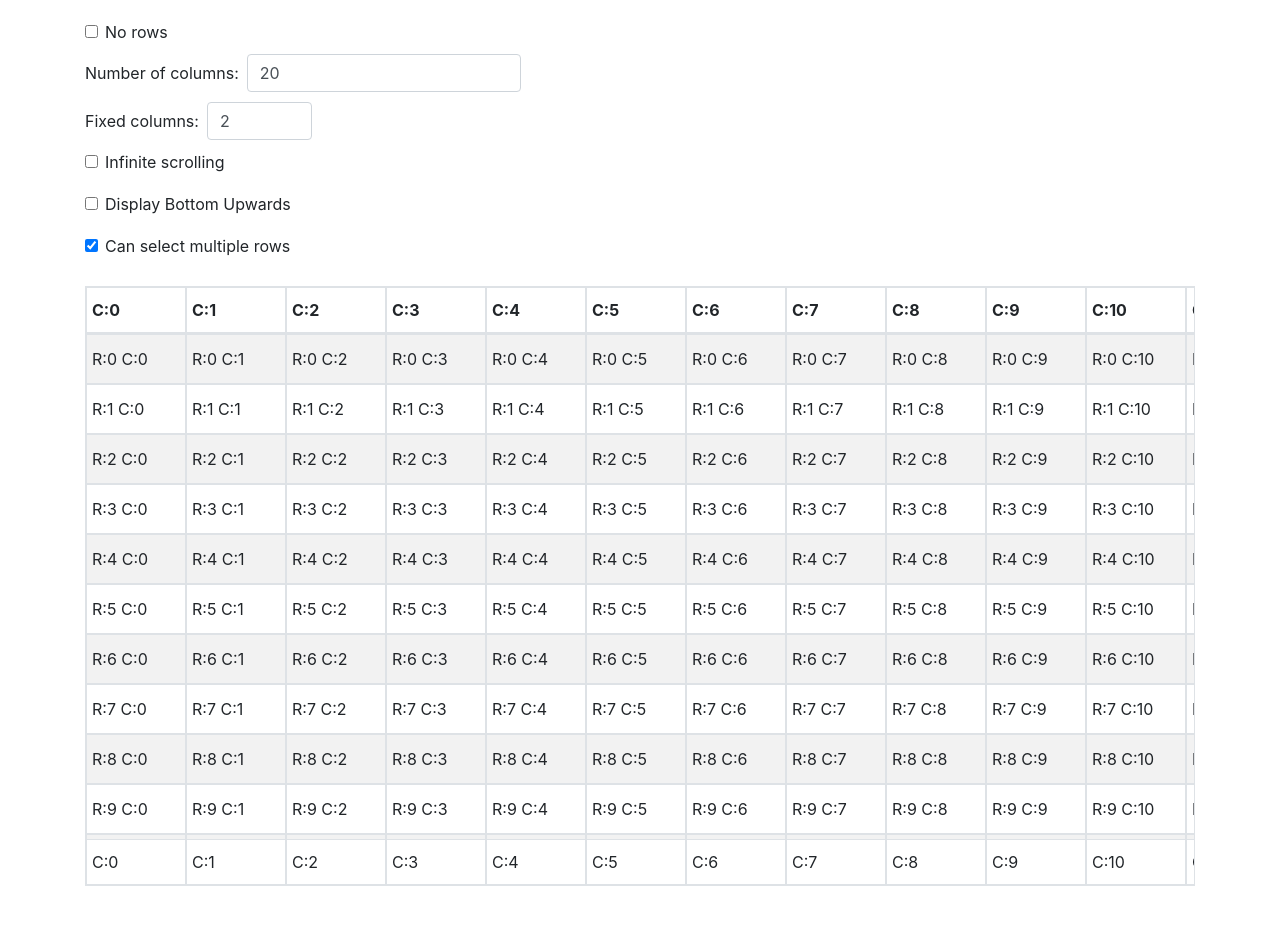
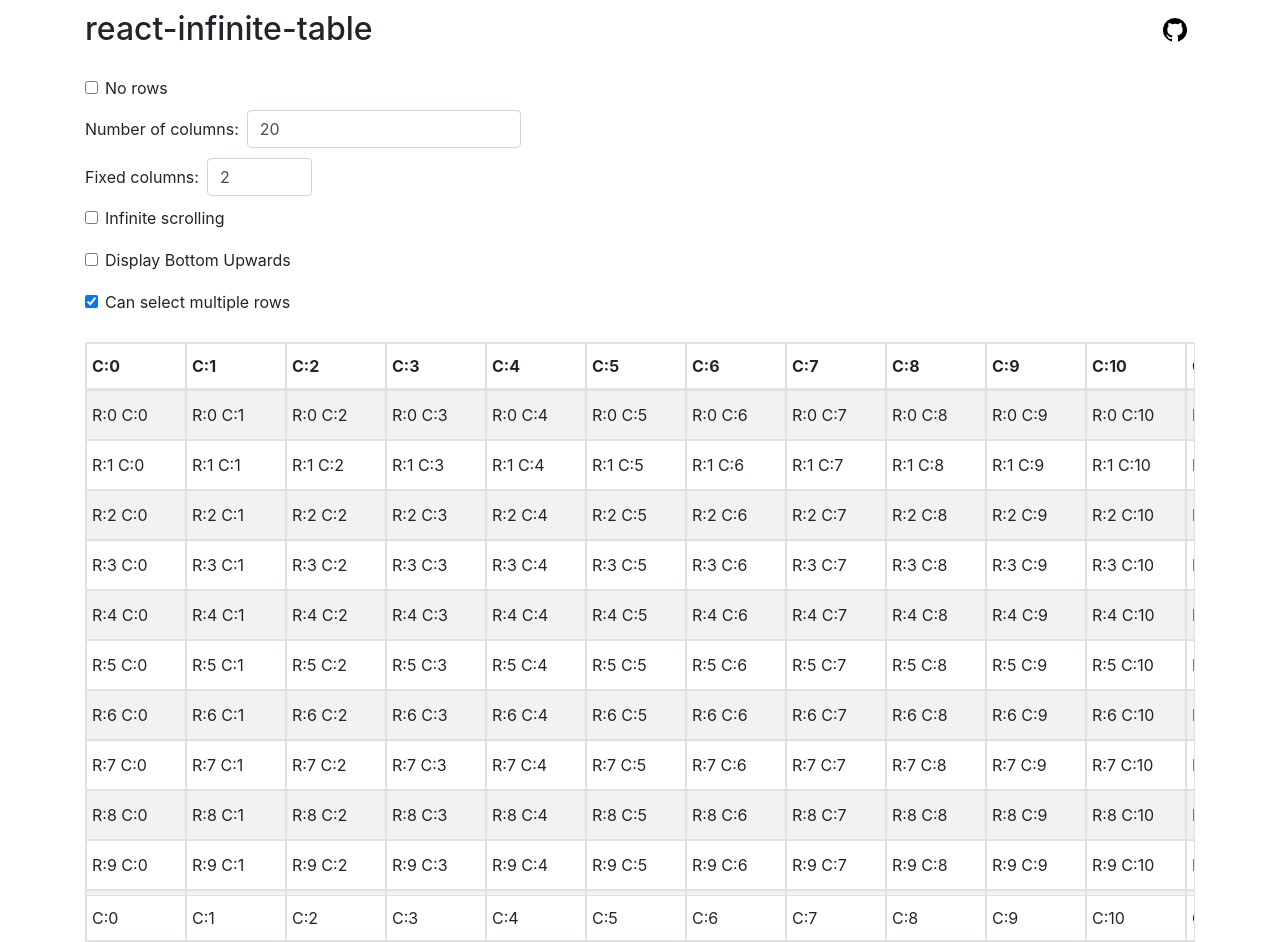
Before and after one commit to nicoladefranceschi/react-infinite-table, a React app: page / in a window 1280 px wide. Before the commit the page ends 886 px from the top, so only its background shows below. Built offline with nearby package versions, Linux system fonts and the light colour scheme.

Commit message:
Demo: adding title and link to repo

```diff
--- a/src/Table.js
+++ b/src/Table.js
@@ -825,7 +825,7 @@ export class Table extends React.Component {
                   height: Math.ceil(topSpacerHeight)
                 }}
               />
-              <tr className='react-infinite-table-spacer' style={{ height: 0 }} /> {/* to fix odd-even numbers */}
+              <tr className='react-infinite-table-spacer' style={{ height: 0 }} /* to fix odd-even numbers */ />
               {this.props.displayBottomUpwards && loadingSpinner}
               {displayables}
               {!this.props.displayBottomUpwards && loadingSpinner}
--- a/src/demo/App.js
+++ b/src/demo/App.js
@@ -225,6 +225,12 @@ class App extends React.Component {
 
     return (
       <div className='container'>
+        <a href='https://github.com/nicoladefranceschi/react-infinite-table' className='float-right mt-3 mr-2'>
+          <svg xmlns='http://www.w3.org/2000/svg' viewBox='0 0 20 20' width='24' height='24'><title>GitHub</title><path d='M10 0a10 10 0 0 0-3.16 19.49c.5.1.68-.22.68-.48l-.01-1.7c-2.78.6-3.37-1.34-3.37-1.34-.46-1.16-1.11-1.47-1.11-1.47-.9-.62.07-.6.07-.6 1 .07 1.53 1.03 1.53 1.03.9 1.52 2.34 1.08 2.91.83.1-.65.35-1.09.63-1.34-2.22-.25-4.55-1.11-4.55-4.94 0-1.1.39-1.99 1.03-2.69a3.6 3.6 0 0 1 .1-2.64s.84-.27 2.75 1.02a9.58 9.58 0 0 1 5 0c1.91-1.3 2.75-1.02 2.75-1.02.55 1.37.2 2.4.1 2.64.64.7 1.03 1.6 1.03 2.69 0 3.84-2.34 4.68-4.57 4.93.36.31.68.92.68 1.85l-.01 2.75c0 .26.18.58.69.48A10 10 0 0 0 10 0' /></svg>
+        </a>
+        <h2>
+          react-infinite-table
+        </h2>
         <div className='App'>
           <div className='settings'>
             <div className='form-check'>
--- a/src/demo/App.scss
+++ b/src/demo/App.scss
@@ -39,6 +39,10 @@ $table-accent-bg: #F2F2F2;
   }
 }
 
+h2 {
+  padding-top: 10px;
+}
+
 .settings {
   padding-top: 10px;
   padding-bottom: 20px;
```
Also changed, not shown: 1 other file (tests, documents, lock files or other folders).
